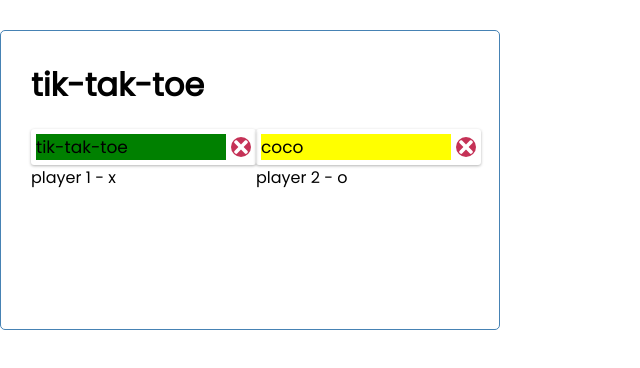
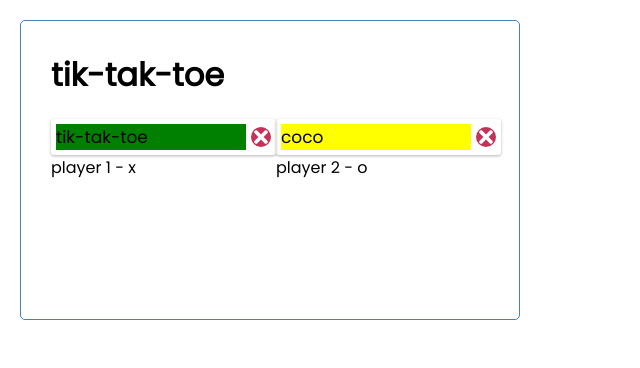
Before and after one commit to HAN20190621/sandbox, a React (Create React App) app: page /players in a window 1280 px wide. Shown: the top 368 px of the page, without its empty margins (0-640 px from the left). Built offline with nearby package versions, Linux system fonts and the light colour scheme.

Commit message:
onchange of application viewport

```diff
--- a/src/App.jsx
+++ b/src/App.jsx
@@ -8,6 +8,25 @@ import debounce from "lodash/debounce";
 import "./styles.css";
 
 //https://reactrouter.com/web/example/no-match
+/*
+Based on the documentation,
+useEffect can return a "cleanup" function.
+this function will not be invoked on the first useEffect call,
+only on subsequent calls.
+
+Therefore, if we use the useEffect hook
+with no dependencies at all,
+the hook will be called only when the component is mounted
+and the "cleanup" function is called
+when the component is unmounted.
+
+useEffect(() => {
+    console.log('componentDidMount');
+    return () => {
+        console.log('componentWillUnmount');
+    };
+}, []);
+*/
 
 const App = () => {
   const [coords, setCoords] = useState({});
@@ -25,7 +44,9 @@ const App = () => {
 
   useEffect(() => {
     window.addEventListener("resize", updateCoords);
-    return () => window.removeEventListener("resize", updateCoords);
+    return () => {
+      window.removeEventListener("resize", updateCoords);
+    };
   }, [updateCoords]);
 
   return (
@@ -44,10 +65,11 @@ const App = () => {
 
 const styles = {
   app: {
-    position: "absolute"
+    position: "absolute",
+    margin: "20px 20px"
   }
   //width: 200,
-  // transform: "translate(-100px, -100%)"
+  //transform: "translate(-100px, -100%)"
 };
 
 export default App;
--- a/src/styles.css
+++ b/src/styles.css
@@ -1,4 +1,4 @@
-@import url('https://fonts.googleapis.com/css2?family=Poppins:wght@300;400&display=swap');
+@import url("https://fonts.googleapis.com/css2?family=Poppins:wght@300;400&display=swap");
 
 * {
   box-sizing: border-box;
@@ -7,7 +7,7 @@
 }
 
 body {
-  font-family: 'Poppins', sans-serif;
+  font-family: "Poppins", sans-serif;
 }
 
 /* .square {
@@ -29,6 +29,7 @@ body {
 
 .header {
   display: flex;
+  flex-wrap: wrap; /* allow for the items to wrap */
   justify-content: space-between;
   align-items: center;
   margin-bottom: 20px;
```
